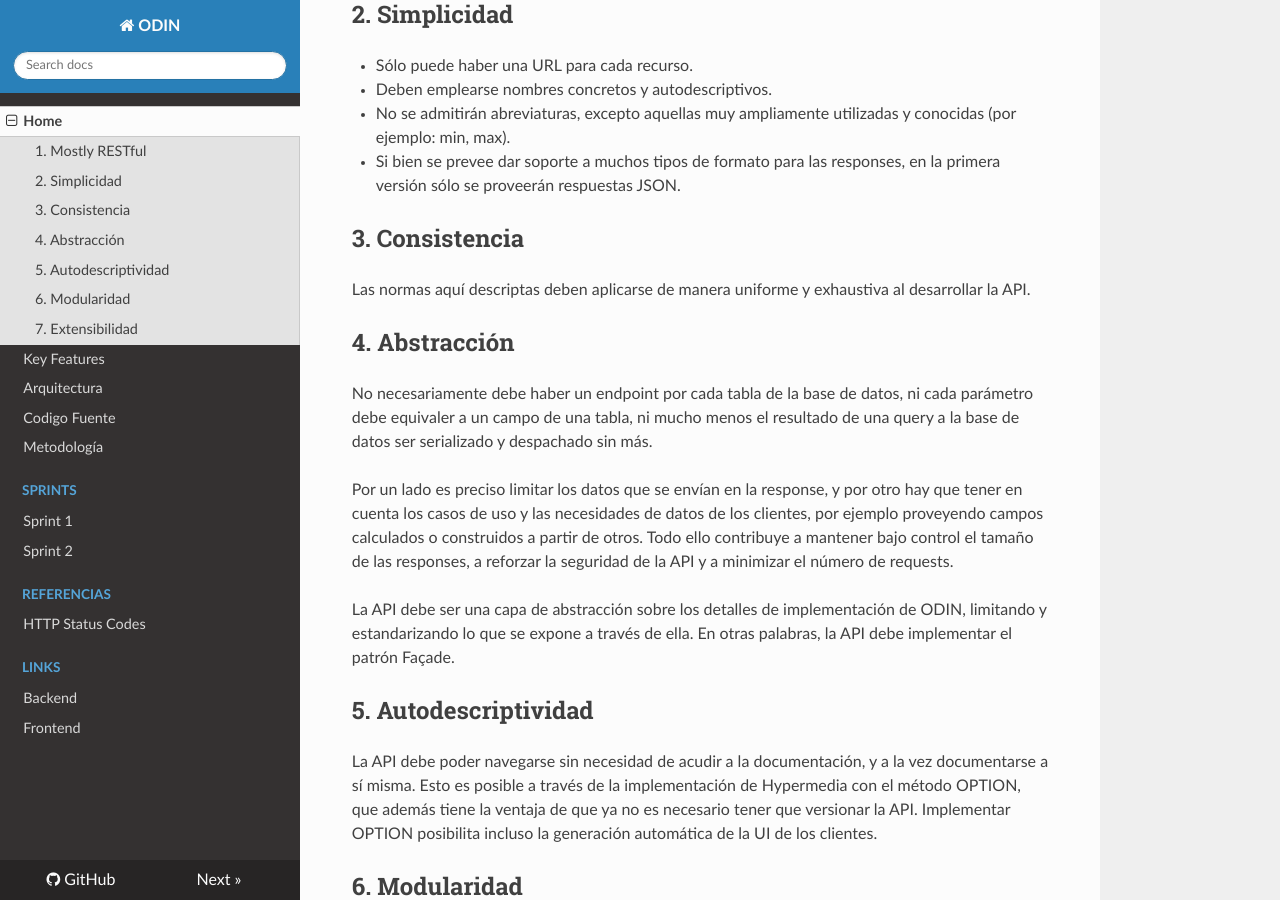
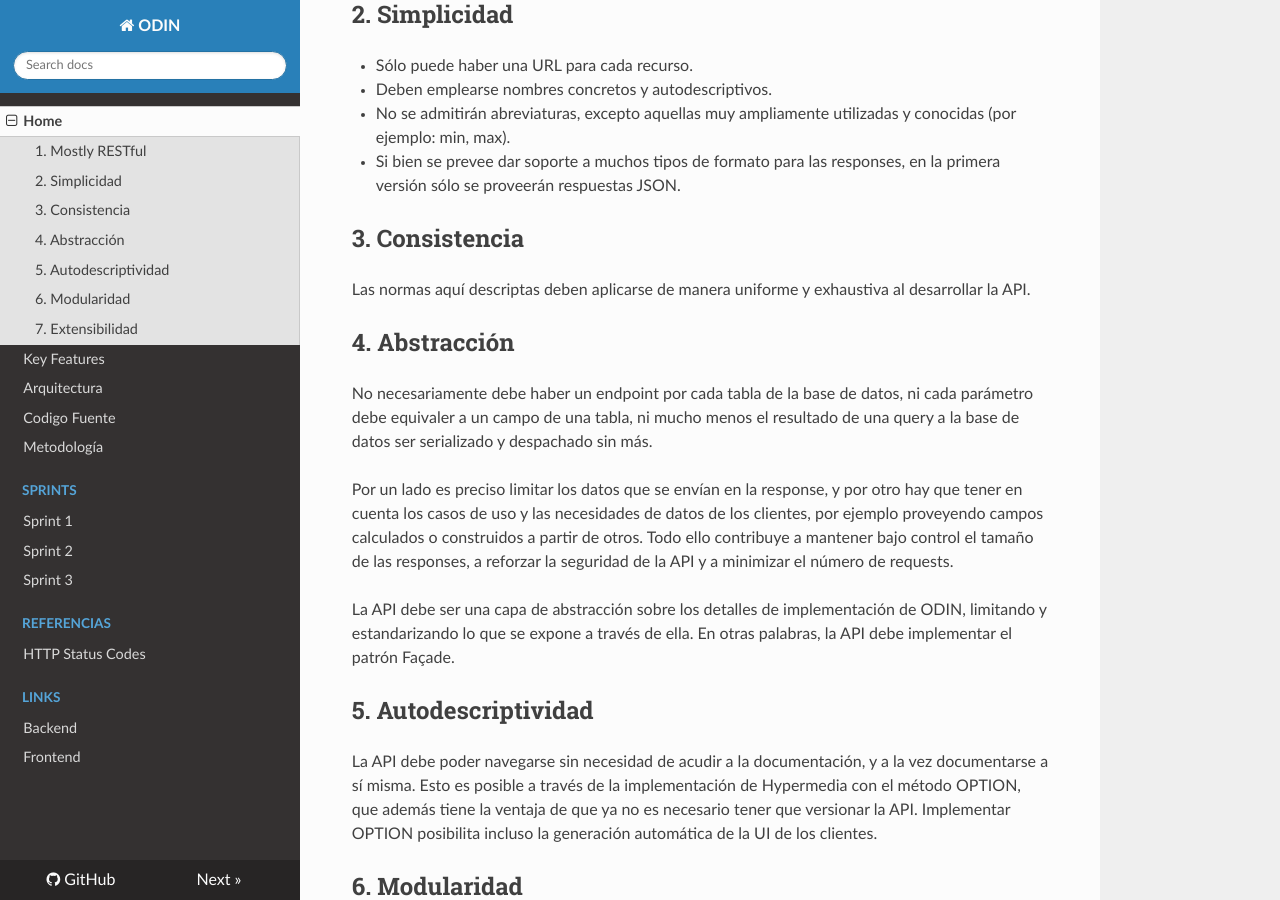
Before and after one commit to odin-unlp/odin-tech-docs, an MkDocs documentation site: the page built from docs/index.md, in a window 1280 px wide and 900 px high, scrolled down 314 px. Built offline with MkDocs 1.6.1, drawn with Linux system fonts in a browser that asks for light colours; nearby versions of some CDN libraries; old or Windows-style settings are respelled for this version of MkDocs.

Commit message:
Added Sprint 3 page

```diff
--- a/mkdocs.yml
+++ b/mkdocs.yml
@@ -10,6 +10,7 @@ pages:
     - Sprints:
         - 'Sprint 1': 'sprints/sprint-1.md'
         - 'Sprint 2': 'sprints/sprint-2.md'
+        - 'Sprint 3': 'sprints/sprint-3.md'
     - Referencias:
         - 'HTTP Status Codes': 'references/status-codes.md'
     - Links:
```
